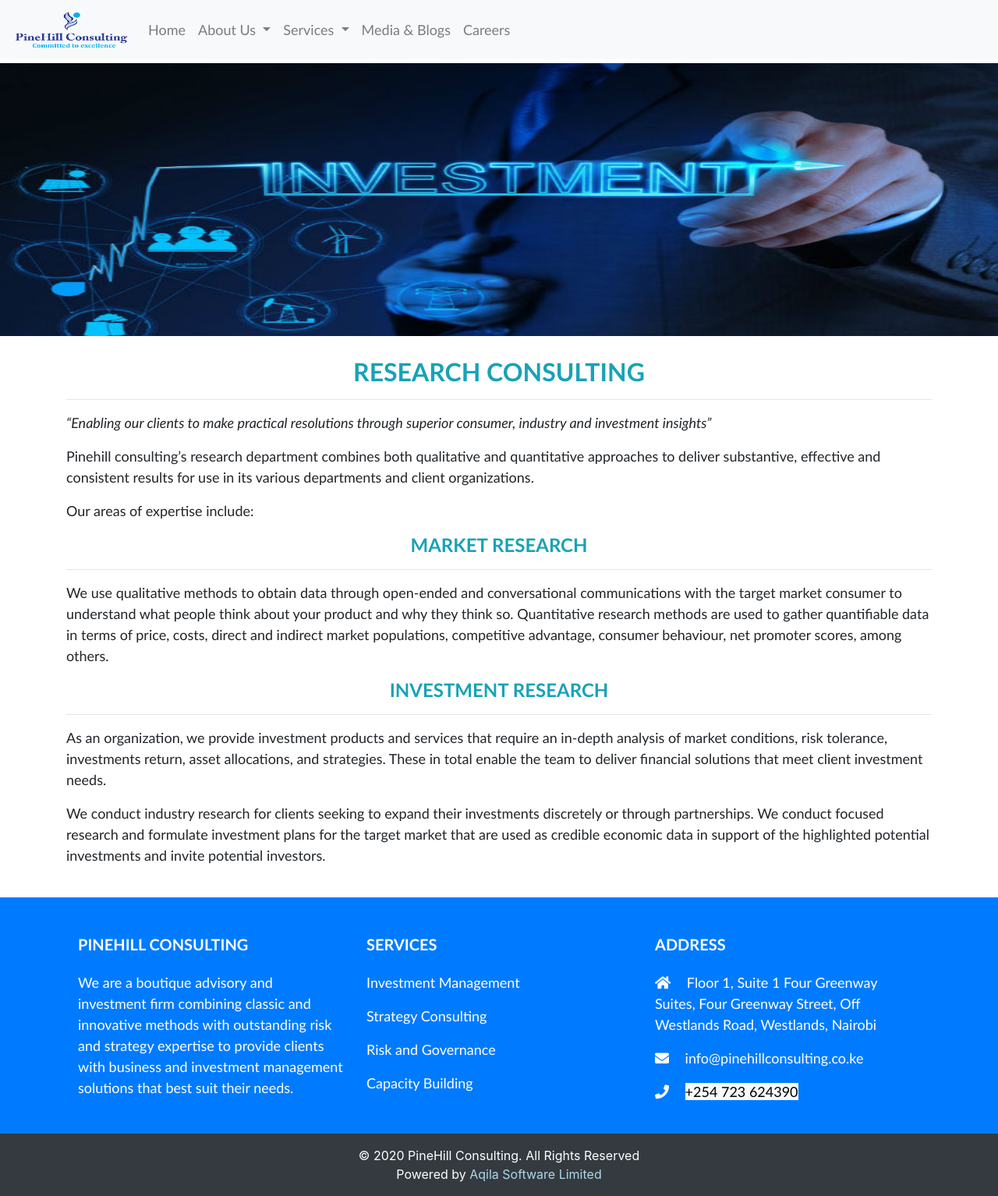
After one commit to timothymadegwa/Pinehill, a Django app: page /research in a window 1280 px wide. The commit adds this page. Shown: the whole page at 78% size. Run offline with Django 3.2, Linux system fonts and the light colour scheme; some libraries are stand-ins or nearby versions.

Commit message:
added the research page

```diff
--- /dev/null
+++ b/app/templates/app/research.html
@@ -0,0 +1,32 @@
+{% extends 'base.html' %}
+{% load static %}
+{% block title %} | Investment Management {% endblock %}
+
+{% block content %}
+        <img src='{% static "images/investment.jpg"%}' class="d-block w-100" alt="..." width="640" height="350"><br>
+
+        <div class="container">
+            <h2 class="text-center text-info"><strong>RESEARCH CONSULTING</strong></h2><hr>
+
+            <p><em>“Enabling our clients to make practical resolutions through superior consumer, industry and investment insights”</em></p>
+            <p>Pinehill consulting’s research department combines both qualitative and quantitative approaches to deliver substantive, effective and consistent results for use in its various departments and client organizations.</p>
+            <p>Our areas of expertise include:</p>
+
+            <h4 class="text-center text-info"><strong>MARKET RESEARCH</strong></h4><hr>
+
+            <p>We use qualitative methods to obtain data through open-ended and conversational communications with the target market consumer to understand what people think about your product and why they think so. Quantitative research
+                 methods are used to gather quantifiable data in terms of price, costs, direct and indirect market populations, competitive advantage, consumer behaviour, net promoter scores, among others. </p>
+
+            <h4 class="text-center text-info"><strong>INVESTMENT RESEARCH</strong></h4><hr>
+
+
+            <p>As an organization, we provide investment products and services that require an in-depth analysis of market conditions, risk tolerance, investments return, asset allocations, and strategies. These in total enable the team
+                to deliver financial solutions that meet client investment needs. </p>
+
+            <p>We conduct industry research for clients seeking to expand their investments discretely or through partnerships. We conduct focused research and formulate investment plans for the target market that are used as credible
+                economic data in support of the highlighted potential investments and invite potential investors.  </p>
+            </div>
+    </div>
+
+</body><br>
+{% endblock content %}
--- a/app/templates/base.html
+++ b/app/templates/base.html
@@ -64,6 +64,12 @@
                   <a class="active dropdown-item" href="{% url 'strategy' %}">Strategy Consulting</a>
                   {% else %}
                   <a class="dropdown-item" href="{% url 'strategy' %}">Strategy Consulting</a>
+                  {% endif %}
+
+                  {% if 'research' in request.path %}
+                  <a class="active dropdown-item" href="{% url 'research' %}">Research Consulting</a>
+                  {% else %}
+                  <a class="dropdown-item" href="{% url 'research' %}">Research Consulting</a>
                   {% endif %}
 
                   {% if 'risk' in request.path %}
--- a/app/urls.py
+++ b/app/urls.py
@@ -8,6 +8,7 @@ urlpatterns = [
     path('team', views.team, name='team'),
     path('investment', views.investment, name='investment'),
     path('strategy', views.strategy, name='strategy'),
+    path('research', views.research, name='research'),
     path('risk', views.risk, name='risk'),
     path('capacity', views.capacity, name='capacity'),
     path('media', views.media, name='media'),
--- a/app/views.py
+++ b/app/views.py
@@ -24,6 +24,9 @@ def risk(request):
 
 def strategy(request):
     return render(request, 'app/strategy.html')
+
+def research(request):
+    return render(request, 'app/research.html')
 
 def capacity(request):
     return render(request, 'app/capacity.html')
```
Also changed, not shown: app/templates/app/careers.html (+2 -10 lines), db.sqlite3.
